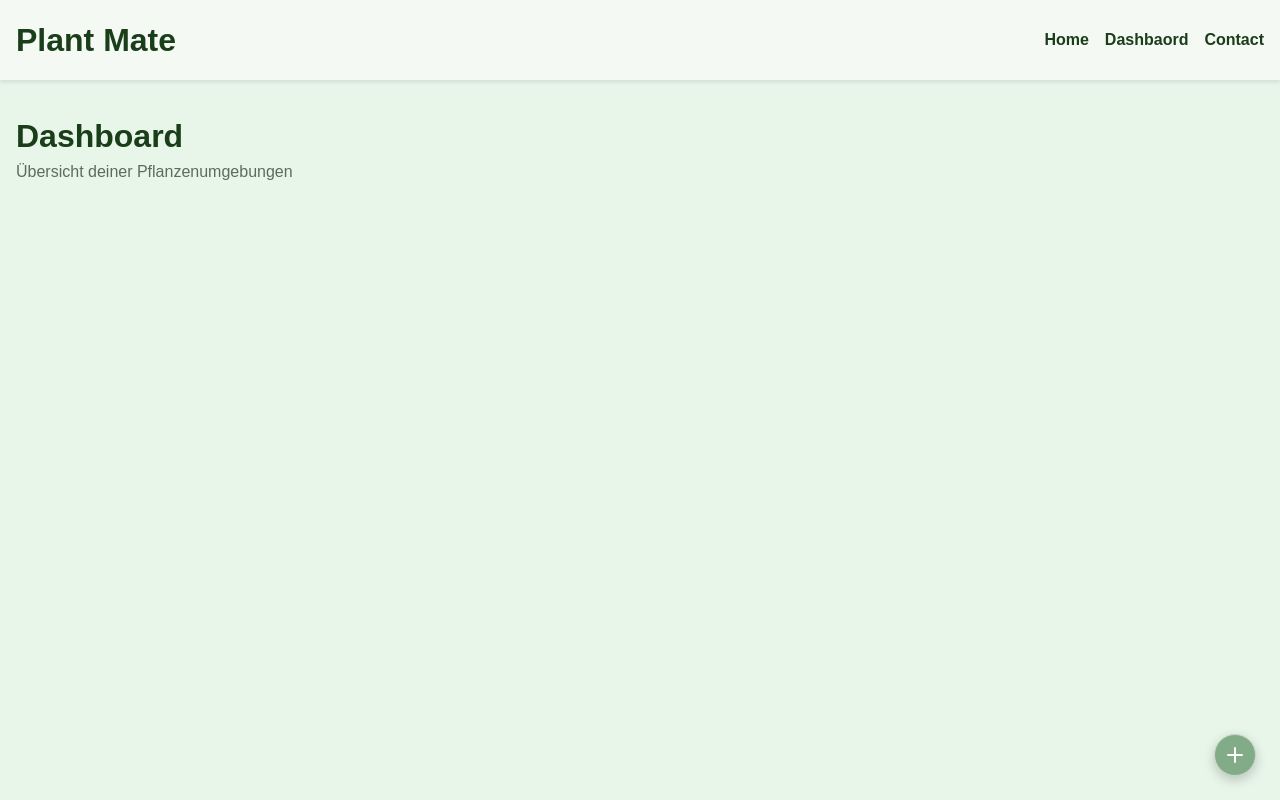
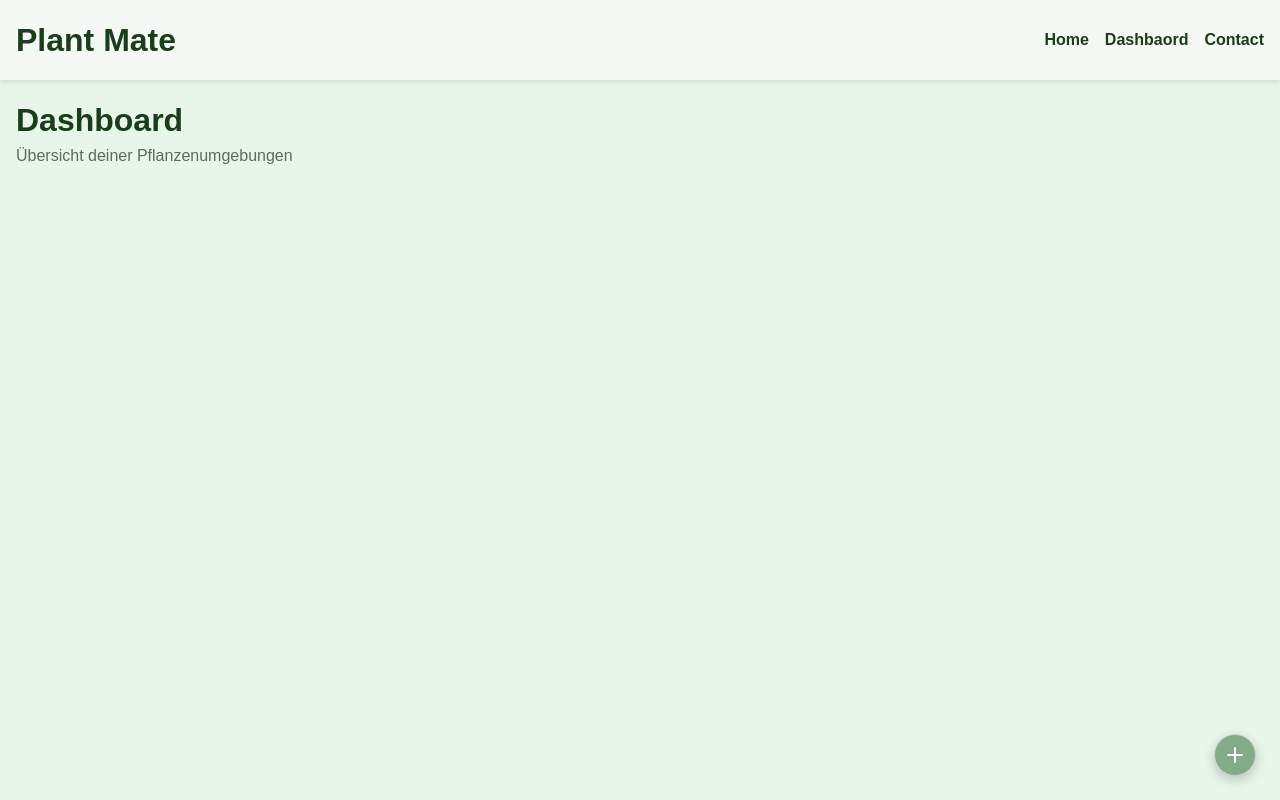
Before and after one commit to CihanKurtDev/PlantMate, a Next.js app: page /dashboard in a window 1280 px wide. Built offline with nearby package versions, Linux system fonts and the light colour scheme.

Commit message:
added layout, added button to EnvironmentDetailview to get to PlantForm

```diff
--- a/src/app/dashboard/Dashboard.module.scss
+++ b/src/app/dashboard/Dashboard.module.scss
@@ -1,24 +1,6 @@
-@use '../../styles/layout' as *;
-
-.container {
-    @extend .pageContainer;
-}
-
-.content {
-    @extend .contentWrapper;
-}
-
-.header {
-    margin-bottom: var(--spacing-xl);
-
-    p {
-        color: var(--color-text-tertiary);
-        margin: 0;
-    }
-}
-
 .grid {
     display: grid;
     grid-template-columns: repeat(auto-fill, minmax(350px, 5fr));
     gap: var(--spacing-l);
+    padding: 0 var(--spacing-m);
 }
--- a/src/app/dashboard/Dashboard.tsx
+++ b/src/app/dashboard/Dashboard.tsx
@@ -5,26 +5,22 @@ import styles from "./Dashboard.module.scss"
 import { Button } from "@/components/Button/Button";
 import { useRouter } from "next/navigation";
 import { Plus } from "lucide-react";
+import PageLayout from "@/components/PageLayout/PageLayout";
 
 const Dashboard = () => {
     const { environments } = usePlantMonitor();
     const router = useRouter()
 
     return (
-        <>
-            <div className={styles.container}>
-                <div className={styles.content}>
-                    <div  className={styles.header}>
-                        <h1 >Dashboard</h1>
-                        <p>Übersicht deiner Pflanzenumgebungen</p>
-                    </div>
+        <PageLayout
+            title="Dashboard"
+            subtitle="Übersicht deiner Pflanzenumgebungen"
+        >
 
             <div className={styles.grid}>
                 {environments.map(environment => (
                     <EnvironmentCard key={environment.id} environment={environment}/>
                 ))}
-                    </div>
-                </div>
             </div>
             <Button
                     variant="floating"
@@ -34,7 +30,7 @@ const Dashboard = () => {
                 >
                     <Plus size={32} style={{ display: "block" }} />
                 </Button>
-        </>
+        </PageLayout>
     );
 }
 
--- a/src/app/environments/[environmentId]/components/shared/DetailViewLayout.module.scss
+++ /dev/null
@@ -1,20 +0,0 @@
-@use '../../../../../styles/layout' as *;
-
-.container {
-    @extend .pageContainer;
-}
-
-.content {
-    @extend .contentWrapper;
-}
-
-.backButton {
-    display: flex;
-    align-items: center;
-    margin-bottom: var(--spacing-l);
-}
-
-.arrow {
-    transform: rotate(180deg);
-    margin-right: var(--spacing-xs);
-}
--- /dev/null
+++ b/src/components/PageLayout/PageLayout.module.scss
@@ -0,0 +1,18 @@
+@use '../../styles/layout' as *;
+
+.container {
+    @extend .pageContainer;
+}
+
+.content {
+    @extend .contentWrapper;
+}
+
+.header {
+    padding: var(--spacing-m);
+
+    p {
+        color: var(--color-text-tertiary);
+        margin: 0;
+    }
+}
--- /dev/null
+++ b/src/components/PageLayout/PageLayout.tsx
@@ -0,0 +1,29 @@
+"use client";
+
+import { ReactNode } from "react";
+import styles from './PageLayout.module.scss';
+
+interface PageLayoutProps {
+    title?: string;
+    subtitle?: string;
+    children: ReactNode;
+}
+
+const PageLayout = ({ title, subtitle, children }: PageLayoutProps)  => {
+    return (
+        <div className={styles.container}>
+            {title && (
+                <header className={styles.header}>
+                    <h1>{title}</h1>
+                    {subtitle && <p>{subtitle}</p>}
+                </header>
+            )}
+
+            <main className={styles.content}>
+                {children}
+            </main>
+        </div>
+    );
+}
+
+export default PageLayout
--- a/src/styles/_layout.scss
+++ b/src/styles/_layout.scss
@@ -15,7 +15,7 @@
 }
 
 .contentWrapper {
-    padding: var(--spacing-xl) var(--spacing-m);
+    padding: var(--spacing-xl) 0;
 }
 
 .authPageContainer {
```
Also changed, not shown: src/app/environments/[environmentId]/EnvironmentDetailView.tsx (+15 -7 lines), src/app/environments/[environmentId]/components/shared/DetailViewLayout.tsx (deleted, +0 -32 lines), src/app/environments/[environmentId]/plants/[plantId]/PlantDetailView.tsx (+3 -6 lines), src/app/environments/[environmentId]/plants/new/page.tsx (added, +13 -0 lines). Lines whose indentation alone changed are shown as unchanged.
